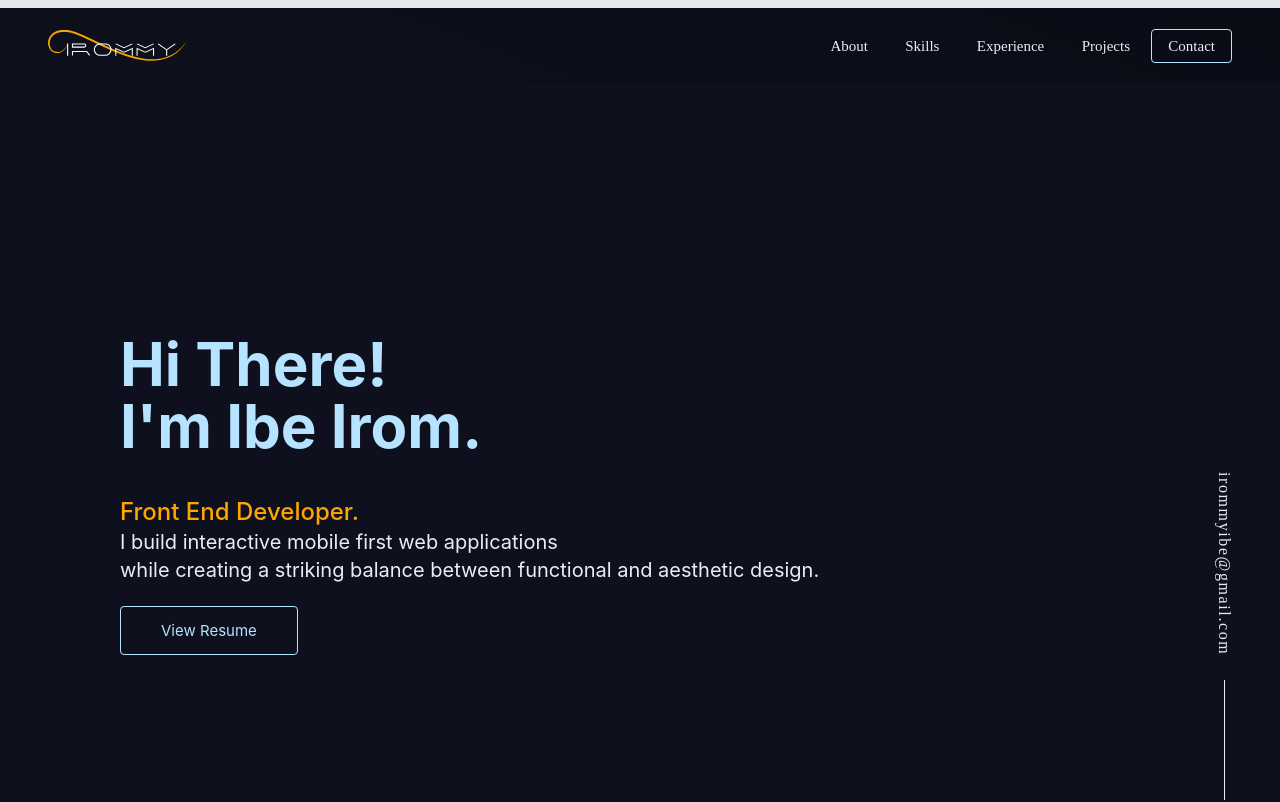
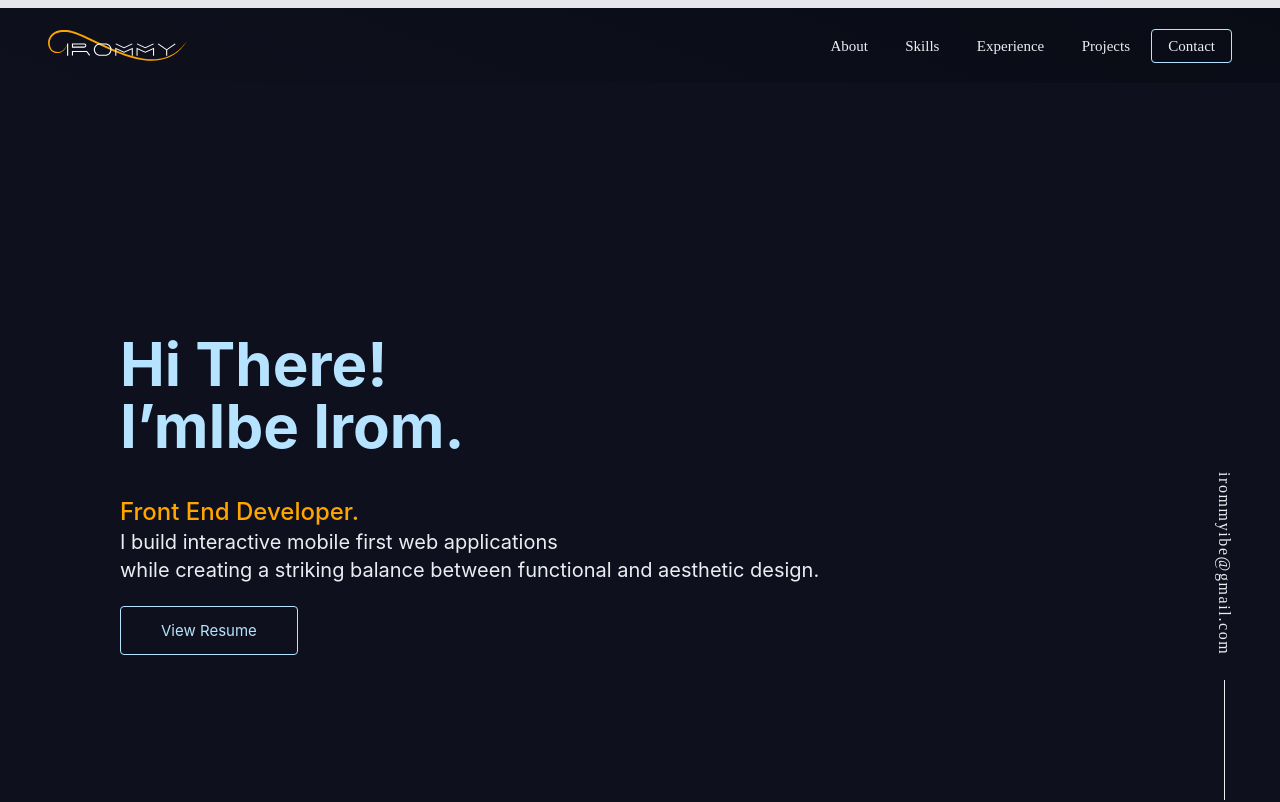
Before and after one commit to IromIbe/portfolio, a Next.js app: page / in a window 1280 px wide. Shown: the top 802 px of the page. Built offline with nearby package versions, Linux system fonts and the light colour scheme.

Commit message:
finished experience segment

```diff
--- a/pages/components/homepage/info.tsx
+++ b/pages/components/homepage/info.tsx
@@ -27,7 +27,7 @@ function Info(props: IInfoProps) {
       <div className='flex justify-between items-center'>
         <div className=' sm:text-6xl text-5xl font-bold text-[#b6e3ff]'>
           <h1 className='leading-10 sm:mb-3 mb-1'>Hi There! </h1>
-          <h1 className='sm:mb-10 mb-3'> I'm Ibe Irom.</h1>
+          <h1 className='sm:mb-10 mb-3'> I’mIbe Irom.</h1>
           <h3 className='text-2xl font-medium text-[orange]'>
             Front End Developer.
           </h3>
@@ -36,12 +36,6 @@ function Info(props: IInfoProps) {
             creating a striking balance between functional and aesthetic design.
           </p>
           <div>
-            {/* <div className="social flex">
-              {socials.map((social, index) => (
-              <div key={index} className="text-3xl  p-3 hover:bg-[#ffffff20]  rounded-[50%]">
-                <Link href={social.href}>{social.comp}</Link>
-</div>))}
-            </div> */}
             <button className='text-[#b6e3ff] text-[15px] font-normal py-4 px-10 border-[1px] border-[#b6e3ff] rounded-[4px] transition ease-in-out delay-50 hover:bg-[#b6e3ff40] duration-100'>
               <Link href='https://docs.google.com/document/d/e/2PACX-1vTUl6xphkSCSvP8dNn45Zjh6kqCtgbtufD7j5jTMQTMoWM4dbaLBfTVsG5HGz1f0aetBtvuTexM5ZRU/pub'>
                 <span>View Resume</span>
--- a/pages/components/homepage/skills.tsx
+++ b/pages/components/homepage/skills.tsx
@@ -56,11 +56,6 @@ const skills = [
     name: "Javascript",
     imgSrc: "js.svg",
   },
-
-  // {
-  //   name: "Html",
-  //   imgSrc: "html.svg"
-  // },
 ];
 
 function Skills(props: ISkillsProps) {
```
